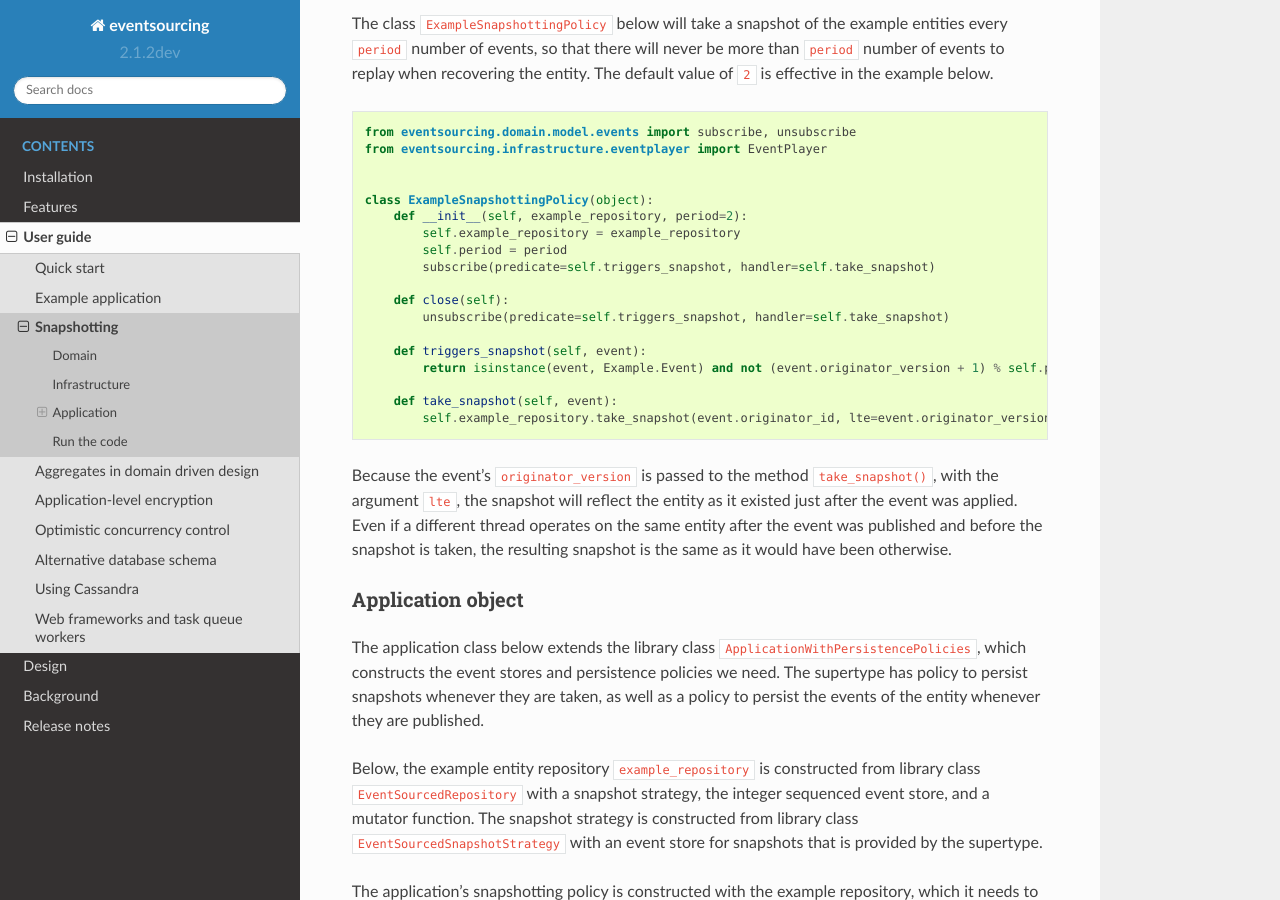
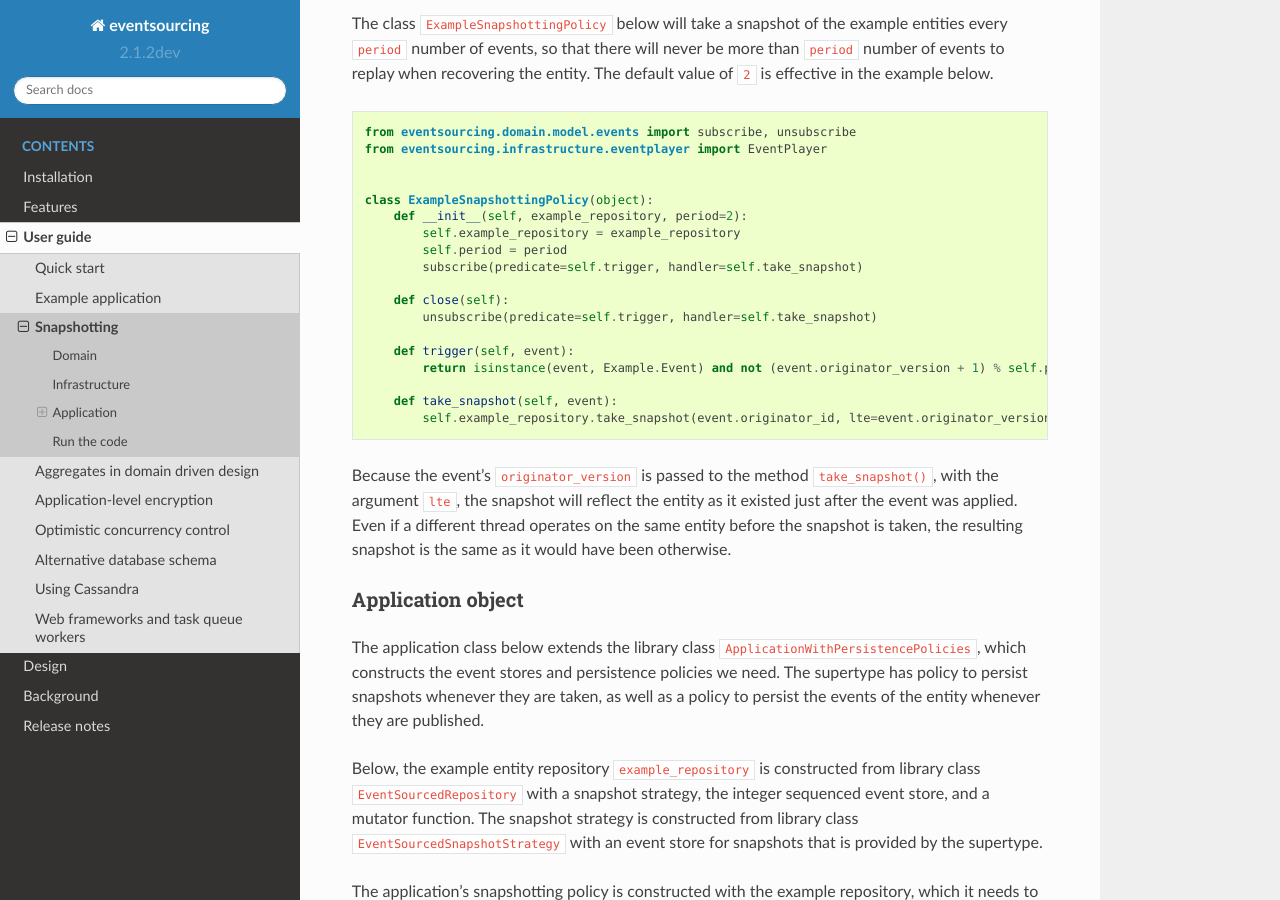
Before and after one commit to pyeventsourcing/eventsourcing, a Sphinx documentation site: the page built from docs/topics/user_guide/snapshotting.rst, in a window 1280 px wide and 900 px high, scrolled down 1101 px. Built offline with Sphinx 7.4.7 and the Read the Docs theme 2.0.0, drawn with Linux system fonts in a browser that asks for light colours.

```diff
--- a/docs/topics/user_guide/snapshotting.rst
+++ b/docs/topics/user_guide/snapshotting.rst
@@ -73,12 +73,12 @@ entity. The default value of ``2`` is effective in the example below.
         def __init__(self, example_repository, period=2):
             self.example_repository = example_repository
             self.period = period
-            subscribe(predicate=self.triggers_snapshot, handler=self.take_snapshot)
+            subscribe(predicate=self.trigger, handler=self.take_snapshot)
 
         def close(self):
-            unsubscribe(predicate=self.triggers_snapshot, handler=self.take_snapshot)
+            unsubscribe(predicate=self.trigger, handler=self.take_snapshot)
 
-        def triggers_snapshot(self, event):
+        def trigger(self, event):
             return isinstance(event, Example.Event) and not (event.originator_version + 1) % self.period
 
         def take_snapshot(self, event):
@@ -87,9 +87,8 @@ entity. The default value of ``2`` is effective in the example below.
 
 Because the event's ``originator_version`` is passed to the method ``take_snapshot()``,
 with the argument ``lte``, the snapshot will reflect the entity as it existed just after
-the event was applied. Even if a different thread operates on the same entity after
-the event was published and before the snapshot is taken, the resulting snapshot
-is the same as it would have been otherwise.
+the event was applied. Even if a different thread operates on the same entity before the
+snapshot is taken, the resulting snapshot is the same as it would have been otherwise.
 
 
 Application object
```
Also changed, not shown: docs/topics/user_guide/example_application.rst (+3 -6 lines).
